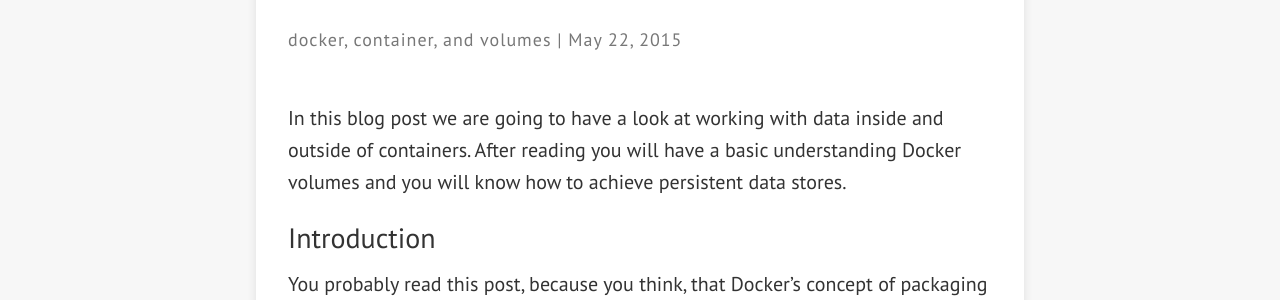
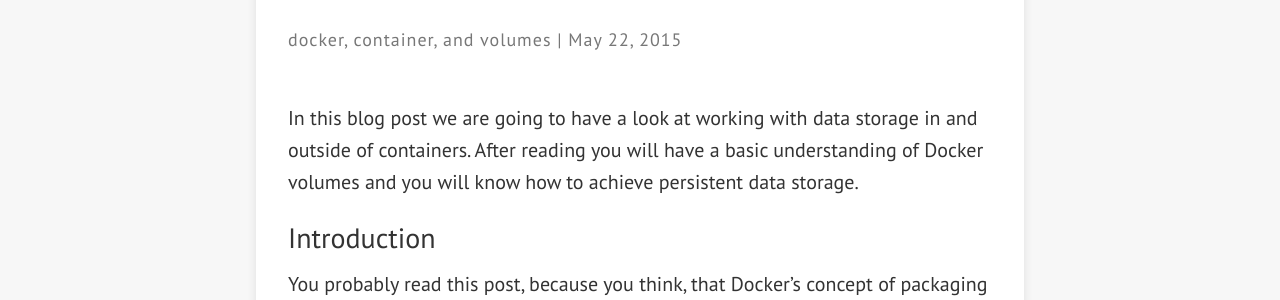
Before and after one commit to learning-continuous-deployment/learning-continuous-deployment.github.io, a Jekyll site: the page built from _posts/2015-05-22-persistent-data-with-docker.md, in a window 1280 px wide and 900 px high, scrolled down 499 px. Shown: the part 155-455 px from the top of the window. Built offline with Jekyll 4.4.1, drawn with Linux system fonts in a browser that asks for light colours; nearby versions of some CDN libraries; comment, search, counter and statistics services are not loaded.

Commit message:
Corrected typos

```diff
--- a/_posts/2015-05-22-persistent-data-with-docker.md
+++ b/_posts/2015-05-22-persistent-data-with-docker.md
@@ -7,7 +7,7 @@ banner_image: data_docker.jpg
 comments: true
 author_name: Jan
 ---
-In this blog post we are going to have a look at working with data inside and outside of containers. After reading you will have a basic understanding Docker volumes and you will know how to achieve persistent data stores.
+In this blog post we are going to have a look at working with data storage in and outside of containers. After reading you will have a basic understanding of Docker volumes and you will know how to achieve persistent data storage.
 <!--more-->
 
 ###Introduction
```
